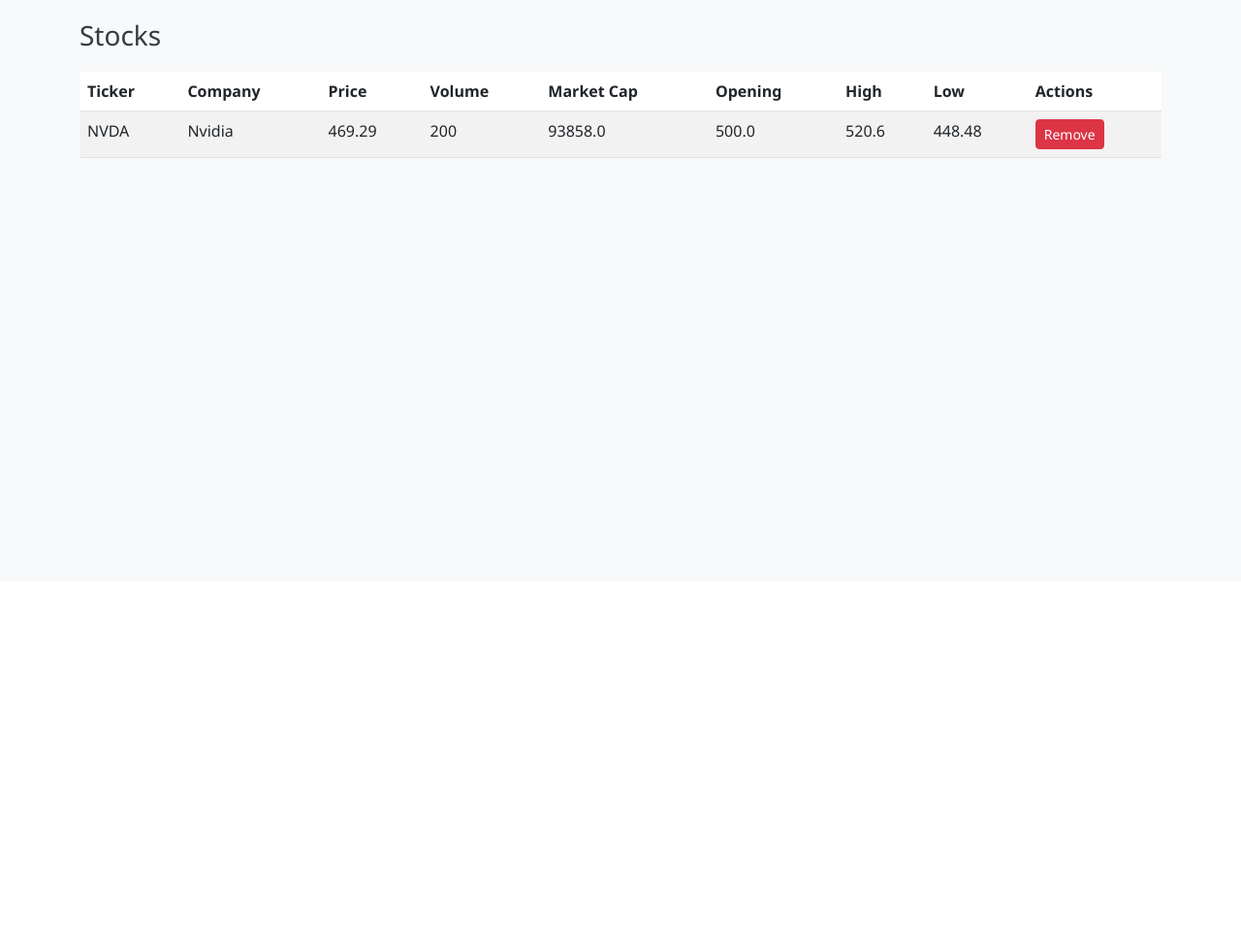
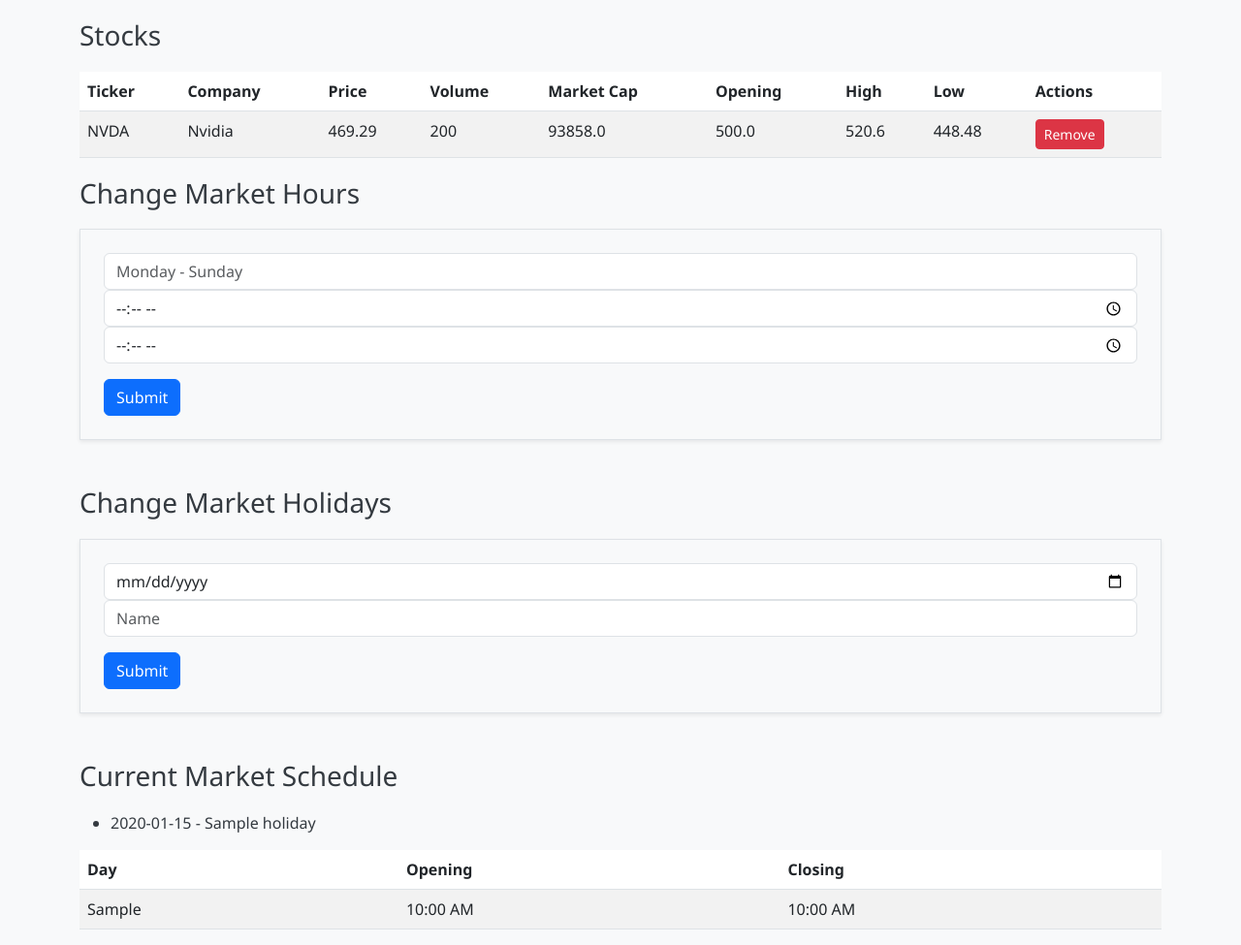
Before and after one commit to Aron-Chu/IFT-401-Project, a Flask app: template stock_trading_system/templates/admin_dashboard.html in a window 1280 px wide. Shown: the part 200-1175 px from the top of the page at 97% size. Before the commit the page ends 363 px from the top, so only its background shows below. Run offline with Flask 3, Linux system fonts and the light colour scheme; the template is opened without the code that fills it: values that come from a table or form of the project are taken from there, most other values are stand-ins (such as "Sample title", 1, 10 or a date in 2020).

Commit message:
Update admin_dashboard.html

```diff
--- a/stock_trading_system/templates/admin_dashboard.html
+++ b/stock_trading_system/templates/admin_dashboard.html
@@ -41,5 +41,56 @@
       {% endfor %}
     </tbody>
   </table>
+<!--Change hours/days-->
+  <div class="mb-5">
+    <h3>Change Market Hours</h3>
+    <form action="{{ url_for('hours') }}" method="post" class="border p-4 shadow-sm bg-light">
+      <div class="mb-3">
+        <input type="text" name="day_of_week" placeholder="Monday - Sunday" class="form-control">
+        <input type="time" name="opening_time" placeholder="%H:%M" class="form-control">
+        <input type="time" name="closing_time" placeholder="%H:%M" class="form-control">
+      </div>
+      <button type="submit" class="btn btn-primary">Submit</button>
+    </form>
+  </div>
+<!--Change holidays-->
+  <div class="mb-5">
+    <h3>Change Market Holidays</h3>
+    <form action="{{ url_for('add_holiday') }}" method="post" class="border p-4 shadow-sm bg-light">
+      <div class="mb-3">
+        <input type="date" name="holiday_date" placeholder="Data" class="form-control">
+        <input type="text" name="holiday_name" placeholder="Name" class="form-control">
+      </div>
+      <button type="submit" class="btn btn-primary">Submit</button>
+    </form>
+  </div>
+<!-- Display Market Schedule-->
+  <div>
+    <h3>Current Market Schedule</h3>
+    <table class="table table-striped table-hover">
+    <thead>
+      <tr>
+        <th scope="col">Day</th>
+        <th scope="col">Opening</th>
+        <th scope="col">Closing</th>
+      </tr>
+    </thead>
+      <tbody>
+        {% for date in schedule %}
+        <tr>
+            <td>{{ date.day_of_week }}</td>
+            <td>{{ date.opening_time.strftime('%H:%M %p') }}</td>
+            <td>{{ date.closing_time.strftime('%H:%M %p') }}</td>
+        </tr>
+        {% endfor %}
+      <!-- holidays -->
+        <ul>
+            {% for holiday in holidays %}
+            <li>{{ holiday.date.strftime('%Y-%m-%d') }} - {{ holiday.name }}</li>
+            {% endfor %}
+        </ul>
+      </tbody>
+    </table>
+  </div>
 </div>
 {% endblock %}
```
